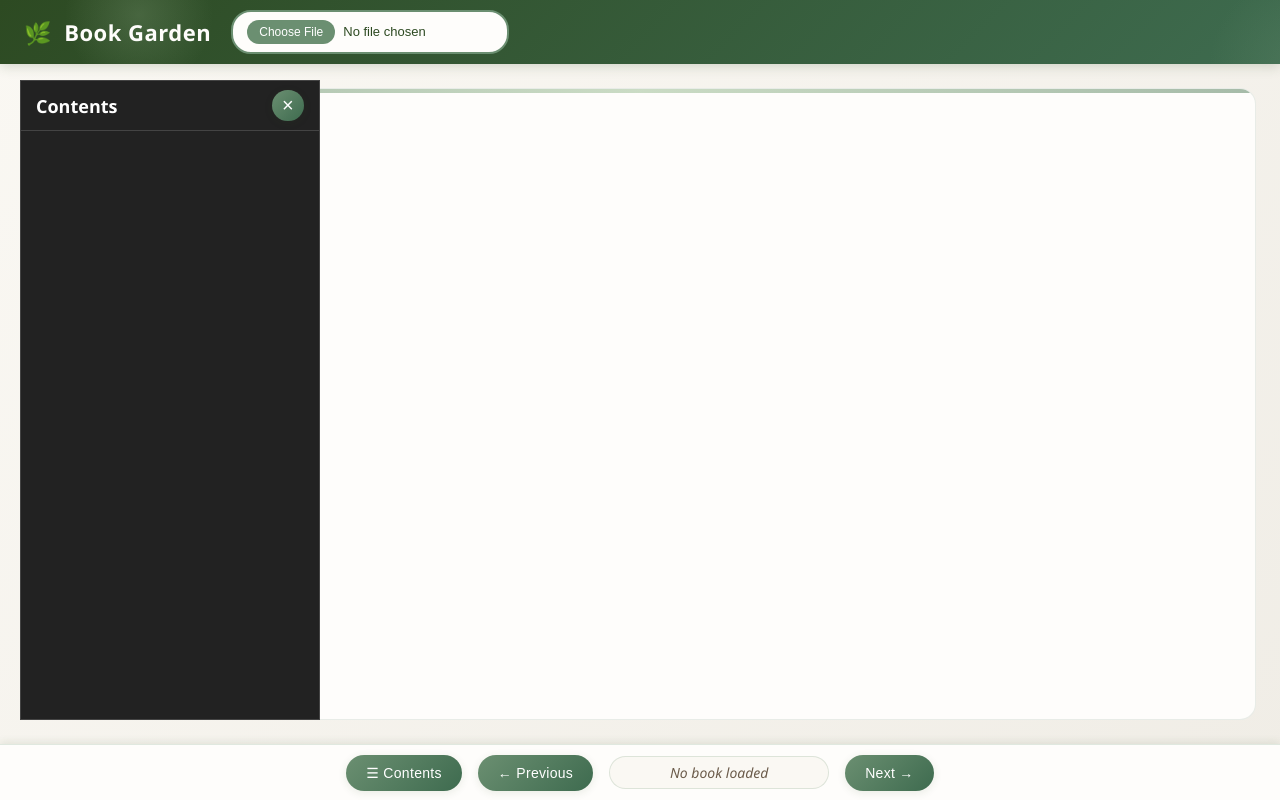
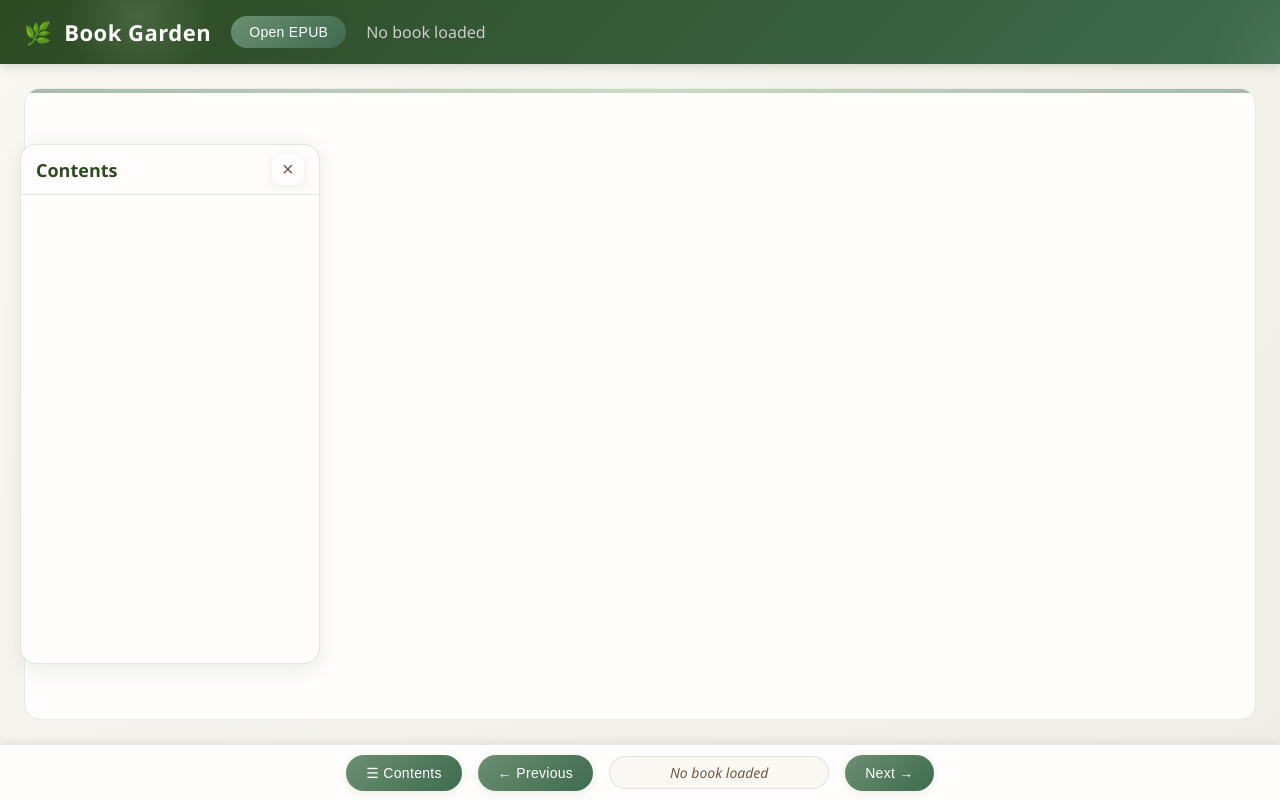
Before and after one commit to kevbot404/BookGarden, a website with bundled scripts: page index.html in a window 1280 px wide. Both pictures are taken after a click on the button "☰ Contents". Built offline with nearby package versions, Linux system fonts and the light colour scheme.

Commit message:
added custom file picker button, booktitle display, metadata helper function

```diff
--- a/index.html
+++ b/index.html
@@ -14,7 +14,11 @@
     <header>
       <h1>Book Garden</h1>
 
-      <input type="file" id="epubFile" accept=".epub" />
+      <input type="file" id="epubFile" accept=".epub" hidden />
+
+      <button id="browseBtn" type="button">Open EPUB</button>
+
+      <span id="bookTitle">No book loaded</span>
     </header>
     <main>
       <aside id="toc" class="toc">
--- a/src/main.js
+++ b/src/main.js
@@ -2,7 +2,16 @@
 import "./style.css";
 
 const fileInput = document.getElementById("epubFile");
+
+const browseBtn = document.getElementById("browseBtn");
+
+browseBtn.addEventListener("click", () => {
+    fileInput.click();
+});
+
 const reader = document.getElementById("reader");
+
+const bookTitle = document.getElementById("bookTitle");
 
 const previousButton = document.getElementById("previous");
 const nextButton = document.getElementById("next");
@@ -14,6 +23,8 @@
 
 const tocPanel = document.getElementById("toc");
 const tocList = document.getElementById("tocList");
+
+
 
 let book = null;
 let rendition = null;
@@ -35,6 +46,11 @@
         reader.innerHTML = "";
 
         book = ePub(arrayBuffer);
+
+        const metadata = await readMetadata(book);
+
+        bookTitle.textContent =
+            metadata.title || "Unknown Book";
 
         // get an array of objects representing the table of contents of the EPUB file
         const navigation = await book.loaded.navigation;
@@ -222,3 +238,9 @@
         rendition.next();
     }
 });
+
+async function readMetadata(book) {
+    const metadata = await book.loaded.metadata;
+    console.log("EPUB metadata:", metadata);
+    return metadata;
+}
--- a/src/style.css
+++ b/src/style.css
@@ -82,43 +82,40 @@
 }
 
 #epubFile {
-    padding: 8px 14px;
-    border: 2px solid var(--sage-green);
-    border-radius: 20px;
-    background: var(--warm-white);
-    color: var(--forest-green);
-    font-size: 13px;
+    position: absolute;
+    opacity: 0;
+    width: 0;
+    height: 0;
+}
+
+#browseBtn {
+    padding: 8px 18px;
+    border: none;
+    border-radius: 24px;
+    background: linear-gradient(135deg, var(--sage-green) 0%, var(--moss-green) 100%);
+    color: white;
+    font-size: 14px;
+    font-weight: 500;
+    letter-spacing: 0.3px;
     cursor: pointer;
     transition: all 0.3s ease;
-    position: relative;
-    z-index: 1;
+    box-shadow: 0 2px 8px var(--soft-shadow);
 }
 
-#epubFile:hover {
-    border-color: var(--soft-sage);
-    box-shadow: 0 2px 8px var(--soft-shadow);
-    transform: translateY(-1px);
+#browseBtn:hover {
+    background: linear-gradient(135deg, var(--moss-green) 0%, var(--forest-green) 100%);
+    transform: translateY(-2px);
+    box-shadow: 0 4px 12px var(--deep-shadow);
 }
 
-#epubFile::file-selector-button {
-    padding: 5px 12px;
-    margin-right: 8px;
-    border: none;
-    border-radius: 14px;
-    background: var(--sage-green);
-    color: white;
-    font-size: 12px;
-    cursor: pointer;
-    transition: background 0.3s ease;
-}
-
-#epubFile::file-selector-button:hover {
-    background: var(--moss-green);
+#browseBtn:active {
+    transform: translateY(0);
+    box-shadow: 0 1px 4px var(--soft-shadow);
 }
 
 /* Main */
 main {
-    positon: relative;
+    position: relative;
     flex: 1;
     min-height: 0;
     padding: 24px;
@@ -213,23 +210,27 @@
 }
 
 /* Scrollbar styling */
-#reader::-webkit-scrollbar {
+#reader::-webkit-scrollbar,
+.toc-list::-webkit-scrollbar {
     width: 10px;
 }
 
-#reader::-webkit-scrollbar-track {
+#reader::-webkit-scrollbar-track,
+.toc-list::-webkit-scrollbar-track {
     background: var(--cream);
     border-radius: 10px;
     margin: 10px 0;
 }
 
-#reader::-webkit-scrollbar-thumb {
+#reader::-webkit-scrollbar-thumb,
+.toc-list::-webkit-scrollbar-thumb {
     background: linear-gradient(180deg, var(--sage-green), var(--moss-green));
     border-radius: 10px;
     border: 2px solid var(--cream);
 }
 
-#reader::-webkit-scrollbar-thumb:hover {
+#reader::-webkit-scrollbar-thumb:hover,
+.toc-list::-webkit-scrollbar-thumb:hover {
     background: linear-gradient(180deg, var(--moss-green), var(--forest-green));
 }
 
@@ -277,10 +278,12 @@
 
     width: 300px;
 
-    background: #222;
-    color: white;
+    background: var(--warm-white);
 
-    border: 1px solid #444;
+    border-radius: 16px;
+    border: 1px solid rgba(107, 143, 113, 0.2);
+
+    box-shadow: 0 4px 20px var(--soft-shadow);
 
     z-index: 100;
 
@@ -306,13 +309,14 @@
 
     padding: 0 15px;
 
-    border-bottom: 1px solid #444;
+    border-bottom: 1px solid rgba(107, 143, 113, 0.2);
 }
 
 .toc-header h2 {
     margin: 0;
 
     font-size: 18px;
+    color: var(--forest-green);
 }
 
 
@@ -322,6 +326,17 @@
     padding: 4px 10px;
 
     font-size: 20px;
+    color: var(--earth-brown);
+    background: transparent;
+    border: none;
+    border-radius: 8px;
+    cursor: pointer;
+    transition: all 0.2s ease;
+}
+
+#closeToc:hover {
+    background: rgba(107, 143, 113, 0.1);
+    color: var(--forest-green);
 }
 
 
@@ -349,21 +364,26 @@
 
     background: transparent;
 
-    color: #ddd;
+    color: var(--forest-green);
 
     text-align: left;
 
     cursor: pointer;
+
+    border-radius: 10px;
+
+    font-size: 14px;
+    transition: all 0.2s ease;
 }
 
 .toc-entry:hover {
-    background: #444;
+    background: rgba(107, 143, 113, 0.1);
 }
 
 .toc-entry.active {
-    background: #555;
-
-    color: white;
+    background: rgba(107, 143, 113, 0.2);
+    color: var(--forest-green);
+    font-weight: 600;
 }
 
 
@@ -372,3 +392,17 @@
 .toc-children {
     padding-left: 15px;
 }
+
+#bookTitle {
+    flex: 1;
+
+    overflow: hidden;
+
+    white-space: nowrap;
+
+    text-overflow: ellipsis;
+
+    color: #ccc;
+
+    font-size: 16px;
+}
```
